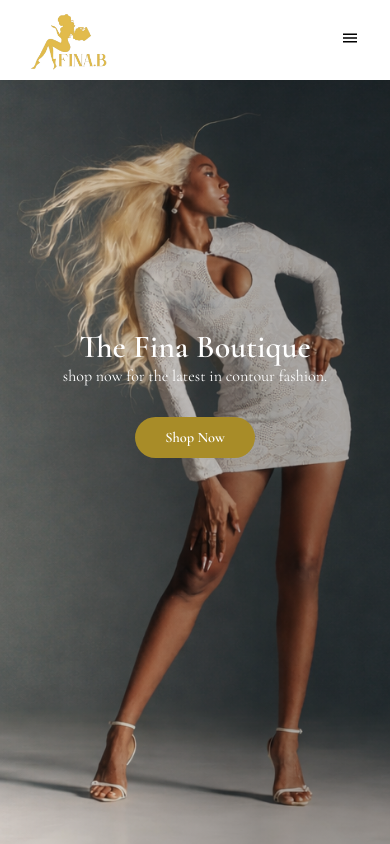
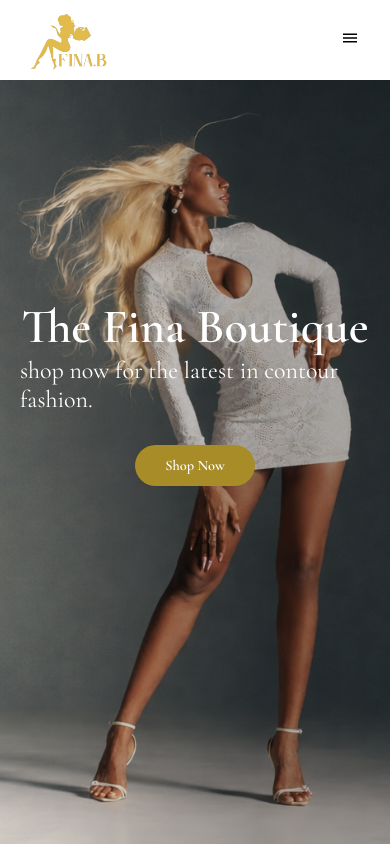
Before and after one commit to itxjoshy/fina-boutique, a React (Vite) app in the folder fina-boutiqe/: page / in a window 390 px wide. Shown: the top 844 px of the page. Built offline with nearby package versions, Linux system fonts and the light colour scheme.

Commit message:
update: hero text update

```diff
--- a/fina-boutiqe/src/components/hero.css
+++ b/fina-boutiqe/src/components/hero.css
@@ -170,10 +170,10 @@ header .buttons .insta {
     max-width: 100%;
   }
   .hero-section-content h1 {
-    font-size: 2rem;
+    font-size: 3rem;
   }
   .hero-section-content p {
-    font-size: 1rem;
+    font-size: 1.5rem;
   }
   .hero-section-content button {
     padding: 12px 30px;
```
